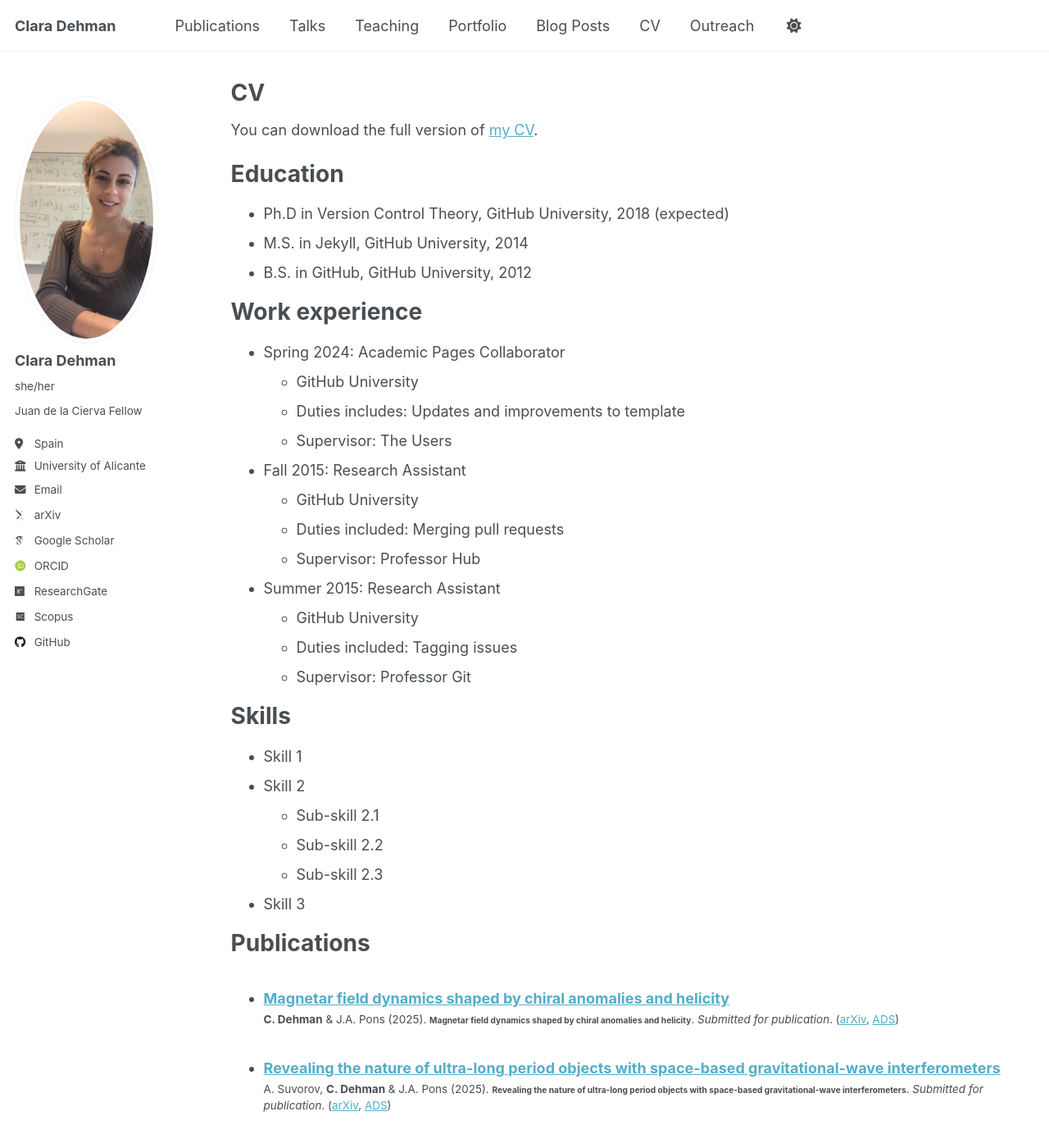
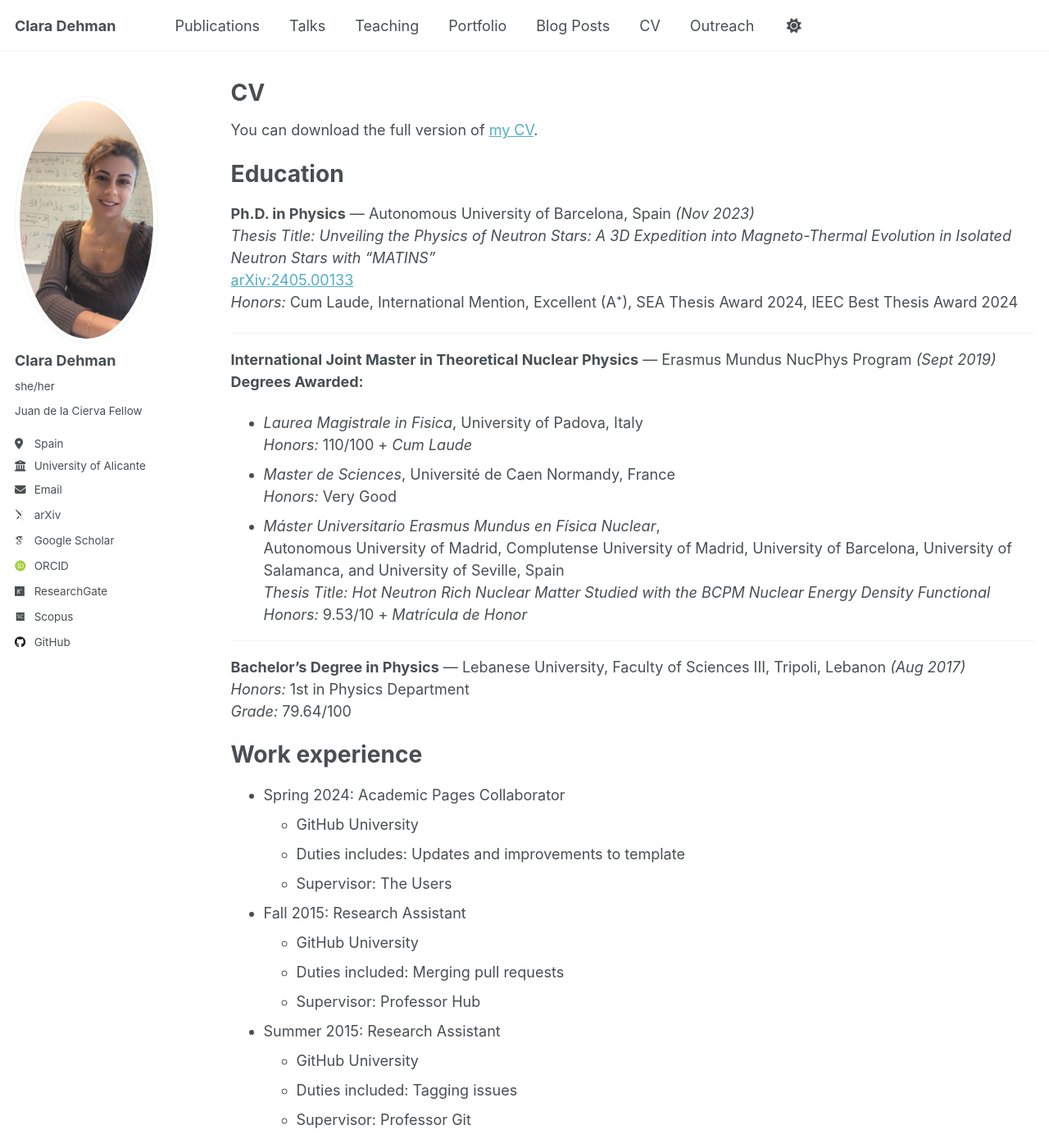
Before and after one commit to ClaraDehman/ClaraDehman.github.io, a Jekyll site: the page built from _pages/cv.md, in a window 1280 px wide and 1400 px high. Shown: the whole window at 82% size. Built offline with Jekyll 4.4.1, drawn with Linux system fonts in a browser that asks for light colours; some web fonts are replaced; some of the changed text lies outside the part shown.

Commit message:
Update cv.md

```diff
--- a/_pages/cv.md
+++ b/_pages/cv.md
@@ -13,9 +13,31 @@ You can download the full version of [my CV](/files/ClaraDehman_CV.pdf).
 
 Education
 ======
-* Ph.D in Version Control Theory, GitHub University, 2018 (expected)
-* M.S. in Jekyll, GitHub University, 2014
-* B.S. in GitHub, GitHub University, 2012
+**Ph.D. in Physics** — Autonomous University of Barcelona, Spain _(Nov 2023)_
+*Thesis Title:* *Unveiling the Physics of Neutron Stars: A 3D Expedition into Magneto-Thermal Evolution in Isolated Neutron Stars with “MATINS”*
+[arXiv:2405.00133](https://arxiv.org/pdf/2405.00133)
+*Honors:* Cum Laude, International Mention, Excellent (A⁺), SEA Thesis Award 2024, IEEC Best Thesis Award 2024
+
+---
+
+**International Joint Master in Theoretical Nuclear Physics** — Erasmus Mundus NucPhys Program _(Sept 2019)_
+**Degrees Awarded:**
+
+- *Laurea Magistrale in Fisica*, University of Padova, Italy
+  *Honors:* 110/100 + *Cum Laude*
+- *Master de Sciences*, Université de Caen Normandy, France
+  *Honors:* Very Good
+- *Máster Universitario Erasmus Mundus en Física Nuclear*,
+  Autonomous University of Madrid, Complutense University of Madrid, University of Barcelona, University of Salamanca, and University of Seville, Spain
+  *Thesis Title:* *Hot Neutron Rich Nuclear Matter Studied with the BCPM Nuclear Energy Density Functional*
+  *Honors:* 9.53/10 + *Matrícula de Honor*
+
+---
+
+**Bachelor’s Degree in Physics** — Lebanese University, Faculty of Sciences III, Tripoli, Lebanon _(Aug 2017)_
+*Honors:* 1st in Physics Department
+*Grade:* 79.64/100
+
 
 Work experience
 ======
@@ -34,14 +56,6 @@ Work experience
   * Duties included: Tagging issues
   * Supervisor: Professor Git
 
-Skills
-======
-* Skill 1
-* Skill 2
-  * Sub-skill 2.1
-  * Sub-skill 2.2
-  * Sub-skill 2.3
-* Skill 3
 
 Publications
 ======
```
Also changed, not shown: other parts of _pages/cv.md (+0 -4 lines).
